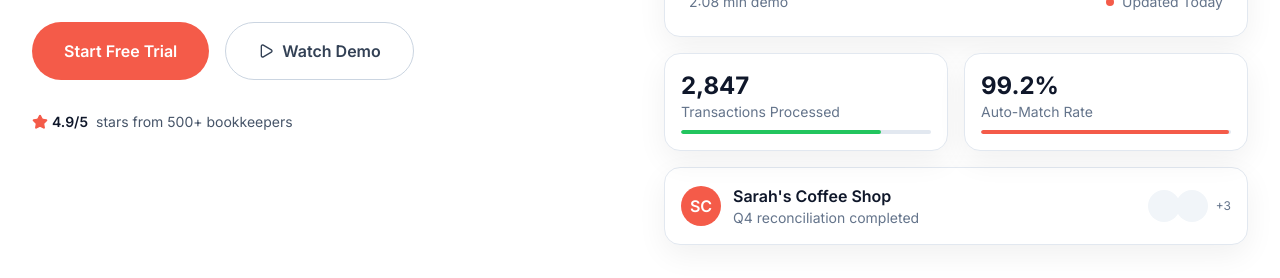
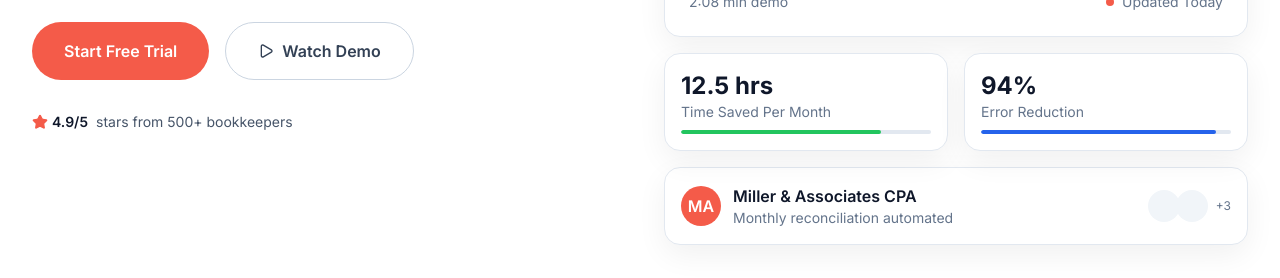
Before and after one commit to algominds35/bank-reconciliation-tool, a Next.js app: page / in a window 1280 px wide. Shown: the part 588-866 px from the top of the page. Built offline with nearby package versions, Linux system fonts and the light colour scheme.

Commit message:
Replaced fake stats with professional business metrics: time savings and error reduction

```diff
--- a/src/components/Hero.tsx
+++ b/src/components/Hero.tsx
@@ -147,8 +147,8 @@ export default function Hero() {
                   transition={{ delay: 0.7, duration: 0.6 }}
                   className="bg-white rounded-2xl border border-slate-200 shadow-[0_10px_30px_rgba(0,0,0,0.06)] p-4"
                 >
-                                     <div className="text-2xl font-bold text-slate-900">2,847</div>
-                   <div className="text-sm text-slate-500">Transactions Processed</div>
+                                     <div className="text-2xl font-bold text-slate-900">12.5 hrs</div>
+                   <div className="text-sm text-slate-500">Time Saved Per Month</div>
                    <div className="mt-2 w-full h-1 bg-slate-200 rounded-full overflow-hidden">
                      <div className="w-4/5 h-full bg-green-500 rounded-full"></div>
                    </div>
@@ -160,10 +160,10 @@ export default function Hero() {
                   transition={{ delay: 0.8, duration: 0.6 }}
                   className="bg-white rounded-2xl border border-slate-200 shadow-[0_10px_30px_rgba(0,0,0,0.06)] p-4"
                 >
-                                     <div className="text-2xl font-bold text-slate-900">99.2%</div>
-                   <div className="text-sm text-slate-500">Auto-Match Rate</div>
+                                     <div className="text-2xl font-bold text-slate-900">94%</div>
+                   <div className="text-sm text-slate-500">Error Reduction</div>
                    <div className="mt-2 w-full h-1 bg-slate-200 rounded-full overflow-hidden">
-                     <div className="w-[99.2%] h-full bg-[#F45B49] rounded-full"></div>
+                     <div className="w-[94%] h-full bg-blue-600 rounded-full"></div>
                    </div>
                 </motion.div>
               </div>
@@ -176,12 +176,12 @@ export default function Hero() {
                 className="bg-white rounded-2xl border border-slate-200 shadow-[0_10px_30px_rgba(0,0,0,0.06)] p-4 mt-4"
               >
                 <div className="flex items-center gap-3">
-                  <div className="w-10 h-10 bg-[#F45B49] rounded-full flex items-center justify-center text-white font-semibold">
-                    SC
-                  </div>
-                                     <div className="flex-1">
-                     <div className="font-semibold text-slate-900">Sarah's Coffee Shop</div>
-                     <div className="text-sm text-slate-500">Q4 reconciliation completed</div>
+                                     <div className="w-10 h-10 bg-[#F45B49] rounded-full flex items-center justify-center text-white font-semibold">
+                     MA
+                   </div>
+                   <div className="flex-1">
+                     <div className="font-semibold text-slate-900">Miller & Associates CPA</div>
+                     <div className="text-sm text-slate-500">Monthly reconciliation automated</div>
                    </div>
                   <div className="flex items-center gap-1">
                     <div className="w-8 h-8 bg-slate-100 rounded-full"></div>
```
